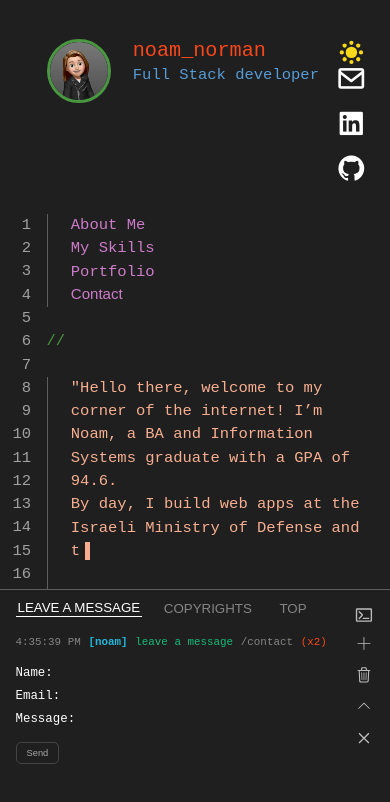
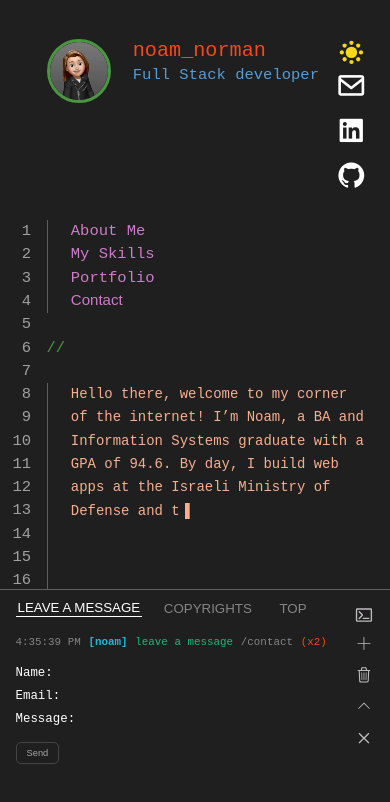
Before and after one commit to noamnorman21/my-portfolio, a React (Create React App) app: page / in a window 390 px wide. Shown: the part 8-810 px from the top of the page. Built offline with nearby package versions, Linux system fonts and the light colour scheme.

Commit message:
Enhance About section styling and improve text formatting

```diff
--- a/src/components/About/About.module.css
+++ b/src/components/About/About.module.css
@@ -84,4 +84,12 @@
   .about_section {
     margin: 1.5rem 0 1.5rem 0;
   }
+
+  .type {
+    font-size: 0.9rem;
+  }
+
+  .about_section br {
+    display: none;
+  }
 }
--- a/src/components/About/About.tsx
+++ b/src/components/About/About.tsx
@@ -11,13 +11,18 @@ export default function About() {
             className={classes.type}
             style={{ "--n": "1500" } as React.CSSProperties} // fallback to 1500
           >
-            "Hello there, welcome to my corner of the internet! I’m Noam, a BA
-            and Information Systems graduate with a GPA of 94.6.{"\n"}By day, I
-            build web apps at the Israeli Ministry of Defense and teach
-            client-side development at Ruppin.{"\n"}I'm a Full-Stack Developer
-            with a passion for trips, music, and gadgets.
-            {"\n"}Outside of coding, I enjoy solving complex problems, learning
-            new tech, and exploring new places.{"\n"}
+            Hello there, welcome to my corner of the internet! I’m Noam, a BA
+            and Information Systems graduate with a GPA of 94.6{". "}
+            <br />
+            By day, I build web apps at the Israeli Ministry of Defense and
+            teach client-side development at Ruppin{". "}
+            <br />
+            I'm a Full-Stack Developer with a passion for trips, music, and
+            gadgets{". "}
+            <br />
+            Outside of coding, I enjoy solving complex problems, learning new
+            tech, and exploring new places.
+            <br />
             Feel free to check out my{" "}
             <a
               rel="noreferrer"
@@ -35,8 +40,10 @@ export default function About() {
               LinkedIn
             </a>
             , or reach out via email at{" "}
-            <a href="mailto:normannoam21@gmail.com">normannoam21@gmail.com</a>.
-            {"\n"}Always open to new opportunities and collaborations!
+            <a href="mailto:normannoam21@gmail.com">normannoam21@gmail.com</a>
+            {". "}
+            <br />
+            Always open to new opportunities and collaborations!
           </span>
         </div>
       </section>
--- a/src/components/Header/Theme/ToggleTheme.module.css
+++ b/src/components/Header/Theme/ToggleTheme.module.css
@@ -1,8 +1,3 @@
-/* :root {
-    --moonColor: #1f1f1f;
-    --moonBackground: #fff;
-    --page-color-transition: all .5s ease, color .5s ease;
-} */
 
 [data-theme="dark"] {
   --moonColor: #f9d81b;
@@ -155,7 +150,7 @@
     cursor: pointer;
     display: flex;
     width: 1rem;
-    height: 1rem;
+    height: 1.5rem;
     margin: 0;
     padding: 0.3rem 0.5rem 0.8rem 0.4rem;
   }
```
